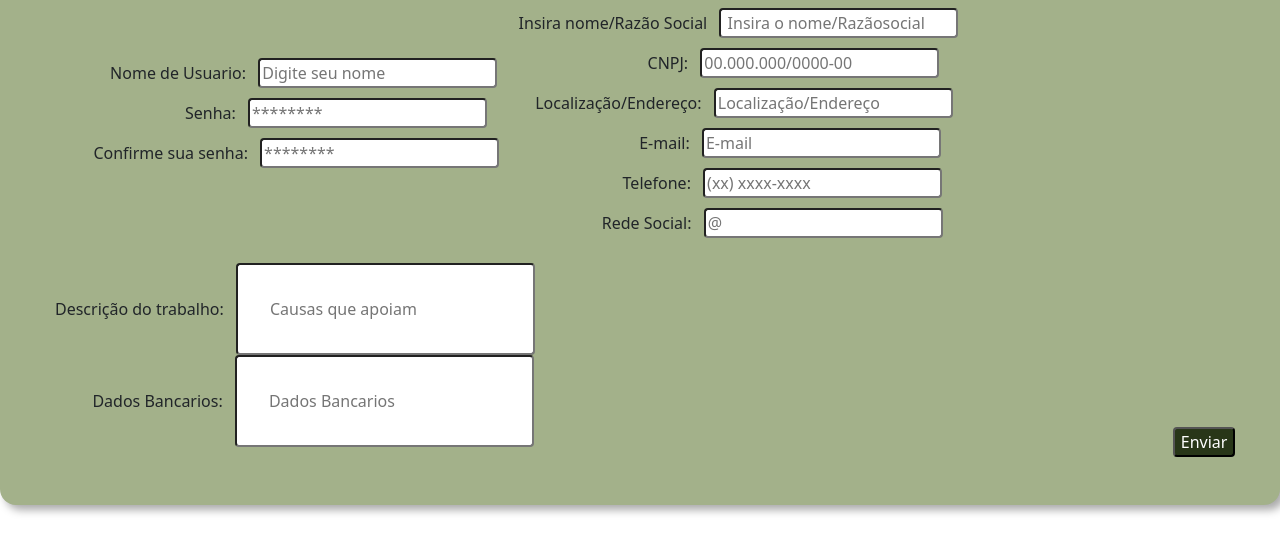
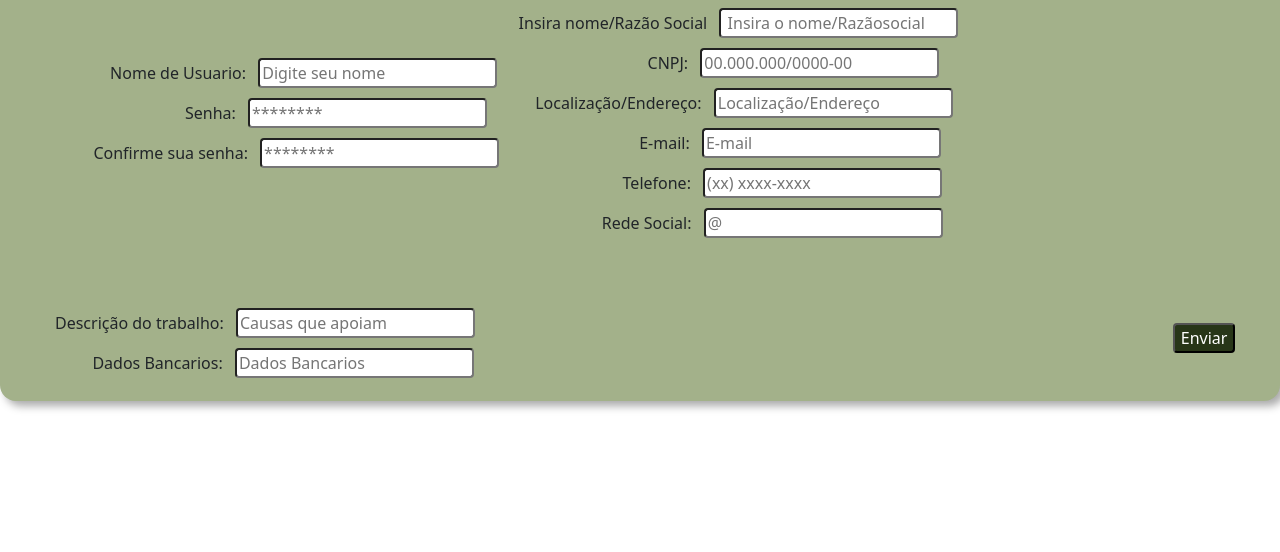
Before and after one commit to ICEI-PUC-Minas-PMV-SI/pmv-si-2023-2-pe1-t2-doeaqui, a plain HTML site: page src/wireframe 7/index.html in a window 1280 px wide. Shown: the part 282-834 px from the top of the page. After the commit the page ends 800 px from the top, so only its background shows below. Drawn offline with nearby package versions, Linux system fonts and the light colour scheme.

Commit message:
alteração tela 7 e 8

```diff
--- a/src/wireframe 7/index.html
+++ b/src/wireframe 7/index.html
@@ -80,14 +80,14 @@
                         <input type="text" id="RedesSocial" name="RedesSocial" placeholder="@"style="border-radius: 4px;">
                     </div>
                 </div>
-                <div class="column3"style=" position: relative; top: 20px;" >
+                <div class="column3"style=" position: relative; top: 60px;" >
                     <div class="CausasqueapoiaDescriçãodotrabalho">
                         <label for="Causas que apoia/Descrição do trabalho">Descrição do trabalho:</label>
-                        <input type="text" id="CausasqueapoiaDescriçãodotrabalho" name="Causas que apoia/Descrição do trabalho" placeholder="Causas que apoiam"style="padding: 2rem;" >
+                        <input type="text" id="CausasqueapoiaDescriçãodotrabalho" name="Causas que apoia/Descrição do trabalho" placeholder="Causas que apoiam" >
                     </div>
                     <div class="Dados Bancarios">
                         <label for="Dados Bancarios">&nbsp;&nbsp;&nbsp;&nbsp;&nbsp;&nbsp;&nbsp;&nbsp;&nbsp;Dados Bancarios:</label>
-                        <input type="text" id="DadosBancarios" name="Dados Bancarios" placeholder="Dados Bancarios" style="padding: 2rem;">
+                        <input type="text" id="DadosBancarios" name="Dados Bancarios" placeholder="Dados Bancarios" >
                     </div>
                 </div>
             </div>
--- a/src/wireframe 7/style.css
+++ b/src/wireframe 7/style.css
@@ -1,8 +1,11 @@
+
 body {
     margin: 0;
+
     font-family: Arial, sans-serif;
     align-items: center;
     justify-content: center;
+    overflow-x: hidden;
 }
 
 header {
@@ -132,13 +135,14 @@ footer {
   }
 
 
-#container {
+  #container {
 
     display: flex;
     justify-content: center;
     align-items: center;
     position: relative;
     top: -50px;
+    border-width: 0;
 
 }
 
```
